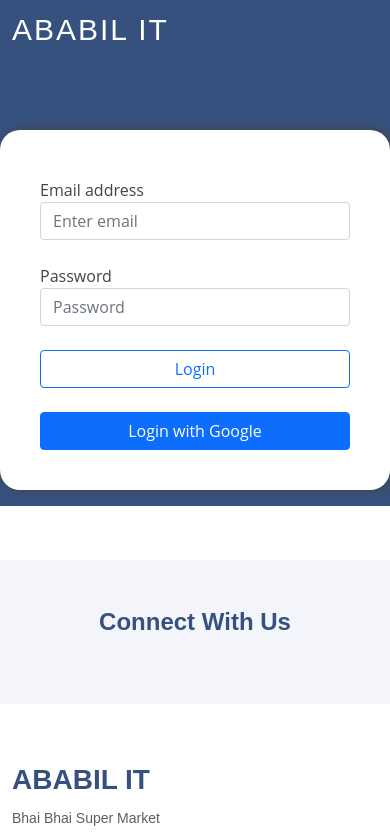
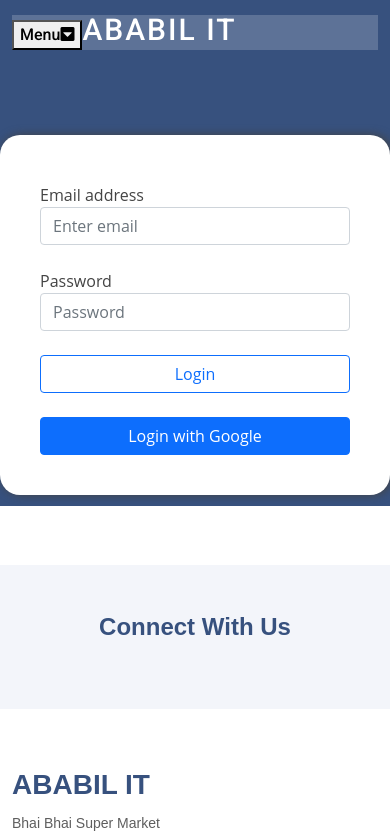
Before and after one commit to murshedkoli/ababilItClient, a React (Create React App) app: page /admin/login in a window 390 px wide. Shown: the top 834 px of the page. Built offline with nearby package versions, Linux system fonts and the light colour scheme.

Commit message:
add mobile menu

```diff
--- a/public/index.html
+++ b/public/index.html
@@ -1,21 +1,23 @@
 <!DOCTYPE html>
 <html lang="en">
+
 <head>
   <meta charset="utf-8" />
   <link rel="icon" href="%PUBLIC_URL%/favicon.ico" />
   <meta name="viewport" content="width=device-width, initial-scale=1" />
   <meta name="theme-color" content="#000000" />
-    <meta
-      name="description"
-      content="Web site created using create-react-app"
-    />
+  <meta name="description" content="Web site created using create-react-app" />
   <link rel="apple-touch-icon" href="%PUBLIC_URL%/logo192.png" />
+  <link rel="stylesheet" href="https://cdnjs.cloudflare.com/ajax/libs/font-awesome/5.15.3/css/all.min.css"
+    integrity="sha512-iBBXm8fW90+nuLcSKlbmrPcLa0OT92xO1BIsZ+ywDWZCvqsWgccV3gFoRBv0z+8dLJgyAHIhR35VZc2oM/gI1w=="
+    crossorigin="anonymous" referrerpolicy="no-referrer" />
   <!--
       manifest.json provides metadata used when your web app is installed on a
       user's mobile device or desktop. See https://developers.google.com/web/fundamentals/web-app-manifest/
     -->
   <link rel="manifest" href="%PUBLIC_URL%/manifest.json" />
-    <link href="https://cdn.jsdelivr.net/npm/bootstrap@5.0.0-beta3/dist/css/bootstrap.min.css" rel="stylesheet" integrity="sha384-eOJMYsd53ii+scO/bJGFsiCZc+5NDVN2yr8+0RDqr0Ql0h+rP48ckxlpbzKgwra6" crossorigin="anonymous">
+  <link href="https://cdn.jsdelivr.net/npm/bootstrap@5.0.0-beta3/dist/css/bootstrap.min.css" rel="stylesheet"
+    integrity="sha384-eOJMYsd53ii+scO/bJGFsiCZc+5NDVN2yr8+0RDqr0Ql0h+rP48ckxlpbzKgwra6" crossorigin="anonymous">
   <!--
       Notice the use of %PUBLIC_URL% in the tags above.
       It will be replaced with the URL of the `public` folder during the build.
@@ -27,6 +29,7 @@
     -->
   <title>Ababil It - Get Quality Education</title>
 </head>
+
 <body>
   <noscript>You need to enable JavaScript to run this app.</noscript>
   <div id="root"></div>
@@ -41,4 +44,5 @@
       To create a production bundle, use `npm run build` or `yarn build`.
     -->
 </body>
+
 </html>
--- a/src/Component/Home/Header/Header.css
+++ b/src/Component/Home/Header/Header.css
@@ -364,3 +364,31 @@ h1, h2, h3, h4, h5, h6 {
 .navbar-mobile .dropdown > .dropdown-active {
   display: block;
 }
+
+
+.mobile-nav{
+  display: none;
+  background-color: rgba(255, 255, 255, 0.192);
+  width: 100%;
+}
+
+.mobile-nav ul li {
+  list-style-type: none;
+
+}
+
+.mobile-nav ul li:hover {
+  background-color: rgb(13, 3, 102);
+
+}
+
+
+
+@media (max-width: 991px) {
+  .mobile-nav{
+    display: block;
+  }
+  .abbb {
+    display: none;
+  }
+}
--- a/src/Component/Home/Header/Header.js
+++ b/src/Component/Home/Header/Header.js
@@ -1,16 +1,19 @@
-import React from 'react';
+import React, { useState } from 'react';
 import { Link } from 'react-router-dom';
 import './Header.css'
 
 const Header = () => {
 
-  const user= JSON.parse(sessionStorage.getItem('user'));
+  const user = JSON.parse(sessionStorage.getItem('user'));
+
+
+  const [menuOn, setMenuOn] = useState(false)
 
   return (
 
     <header id="header" >
       <div class="container d-flex align-items-center">
-            <h1 class="logo me-auto"><Link to="/">Ababil IT</Link></h1>
+        <h1 class="logo me-auto abbb"><Link to="/">Ababil IT</Link></h1>
         <nav id="navbar" class="navbar">
           <ul>
             <li><Link to="/">Home</Link></li>
@@ -27,6 +30,28 @@ const Header = () => {
           <i class="bi bi-list mobile-nav-toggle"></i>
         </nav>
 
+        <nav id="navbar" class="mobile-nav">
+          <button onClick={() => setMenuOn(!menuOn)}>Menu<i class="fas fa-caret-square-down"></i>
+
+          </button>
+          <span class="logo me-auto "><Link to="/">Ababil IT</Link></span>
+          {
+            menuOn && <ul>
+              <li><Link to="/">Home</Link></li>
+              <li><Link>About</Link></li>
+              <li><Link to="/courses">Courses</Link></li>
+              <li><Link to="/publicstudents">Students</Link></li>
+              <li><Link>Contact</Link></li>
+
+              <li><Link to="/registration">Get Admission</Link></li>
+              {
+                user && <li><Link to="/admin">{user.displayName}</Link></li>
+              }
+            </ul>
+          }
+          <i class="bi bi-list mobile-nav-toggle"></i>
+        </nav>
+
       </div>
     </header>
   );
```
Lines whose indentation alone changed are shown as unchanged.
